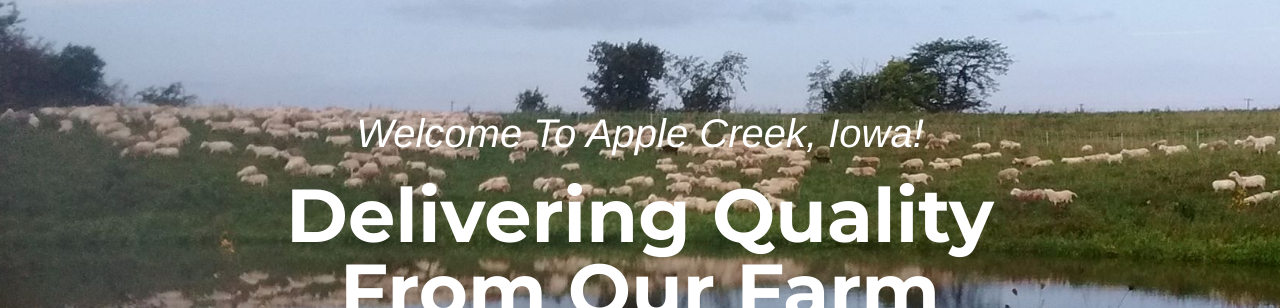
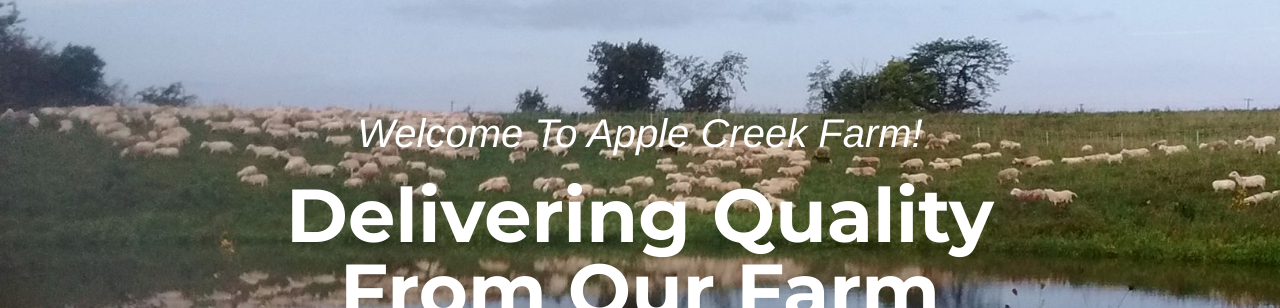
Before and after one commit to AppleCreekIowa/applecreek-main, a Jekyll site: the page built from _posts/2014-07-18-project-1.markdown, in a window 1280 px wide and 900 px high. Shown: the part 187-495 px from the top of the window. Built offline with Jekyll 4.4.1, drawn with Linux system fonts in a browser that asks for light colours; some web fonts are replaced; some of the changed lines change nothing that is shown; some of the changed text lies outside the part shown.

Commit message:
ACF Design Updates Nov 29 2016

```diff
--- a/_includes/header.html
+++ b/_includes/header.html
@@ -47,7 +47,7 @@
     <header>
         <div class="container">
             <div class="intro-text">
-                <div class="intro-lead-in">Welcome To Apple Creek, Iowa!</div>
+                <div class="intro-lead-in">Welcome To Apple Creek Farm!</div>
                 <div class="intro-heading">Delivering Quality <br>From Our Farm <br>To Your Table</div>
                 <a href="#services" class="page-scroll btn btn-xl">Tell Me More</a>
             </div>
--- a/_includes/modals.html
+++ b/_includes/modals.html
@@ -16,7 +16,7 @@
                             <hr class="star-primary">
                             <img src="img/portfolio/{{ post.img }}" class="img-responsive img-centered" alt="{{ post.alt }}">
                             <p>{{ post.description }}</p>
-                            <ul class="list-inline item-details">
+                            <!-- <ul class="list-inline item-details">
                                 <li>Client:
                                     <strong><a href="http://startbootstrap.com">{{ post.client }}</a>
                                     </strong>
@@ -29,7 +29,7 @@
                                     <strong><a href="http://startbootstrap.com">{{ post.category }}</a>
                                     </strong>
                                 </li>
-                            </ul>
+                            </ul> -->
                             <button type="button" class="btn btn-default" data-dismiss="modal"><i class="fa fa-times"></i> Close</button>
                         </div>
                     </div>
--- a/_posts/2014-07-18-project-1.markdown
+++ b/_posts/2014-07-18-project-1.markdown
@@ -1,15 +1,12 @@
 ---
 title: Dreams
-subtitle: Website Design
+subtitle: Bart and Grandpa
 layout: default
 modal-id: 1
-date: 2014-07-18
-img: dreams.png
-thumbnail: dreams-thumbnail.png
+date: 2016-11-18
+img: ../farm/bartgpa.jpg
+thumbnail: ../farm/bart-3.jpg
 alt: image-alt
-project-date: April 2014
-client: Start Bootstrap
-category: Web Development
-description: Lorem ipsum dolor sit amet, usu cu alterum nominavi lobortis. At duo novum diceret. Tantas apeirian vix et, usu sanctus postulant inciderint ut, populo diceret necessitatibus in vim. Cu eum dicam feugiat noluisse.
+description: Grandpa Thueninck and Bart III 1967
 
 ---
```
Also changed, not shown: img/farm/bart-3.jpg (renamed from img/farm/bart-3.JPG), img/farm/bartgpa.jpg (added), img/farm/bartgpatechnicolor.jpg (added).
